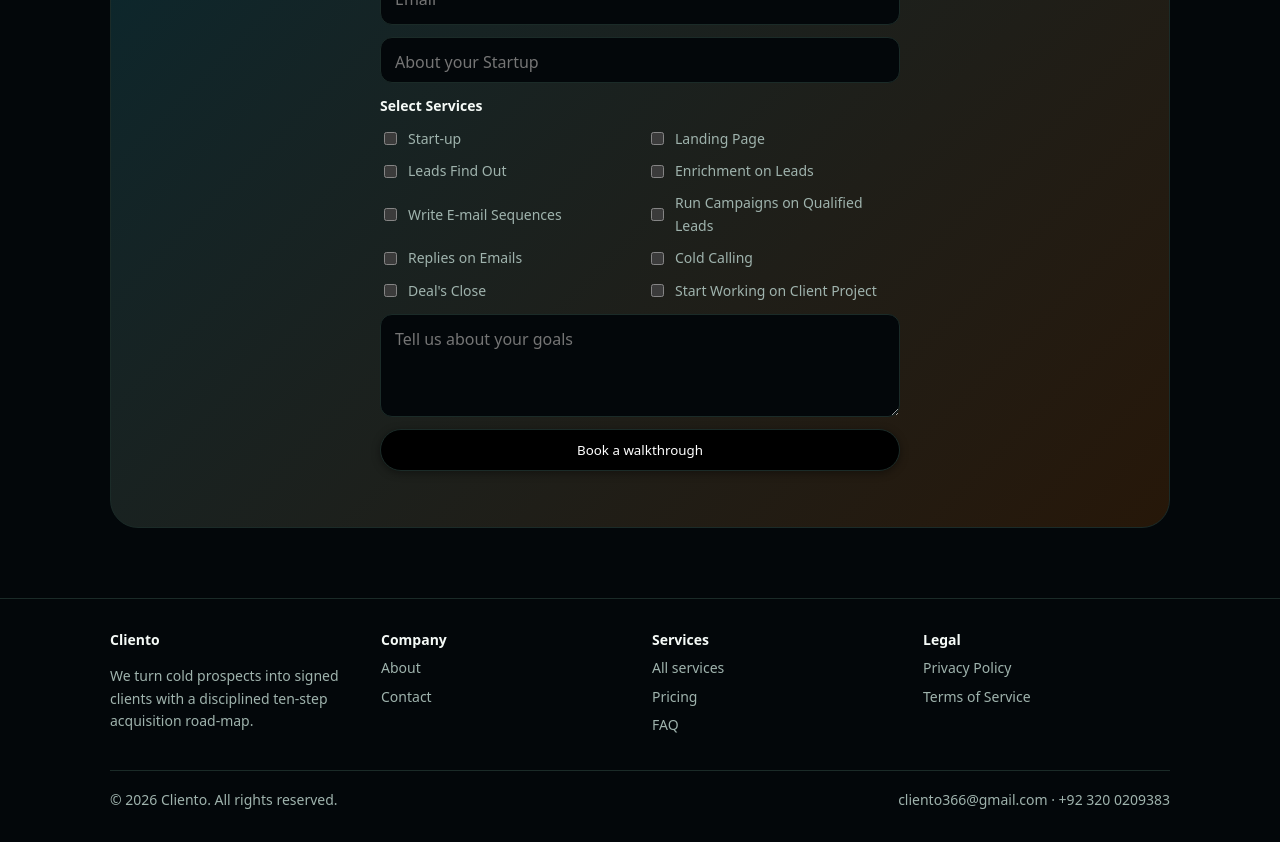
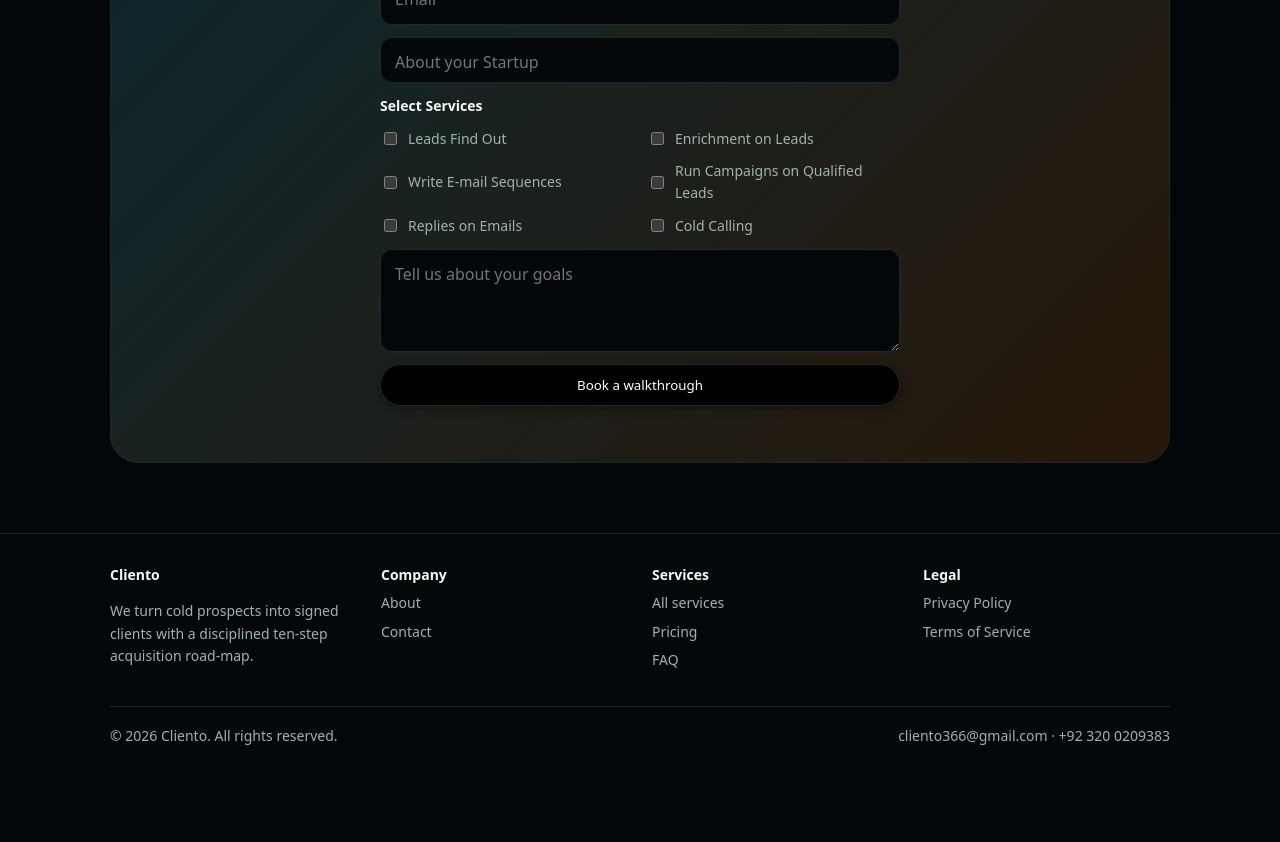
Before and after one commit to saimmali4911-prog/Cliento, a React (Vite) app in the folder client/: page / in a window 1280 px wide. Shown: the part 5280-6122 px from the top of the page. After the commit the page ends 6057 px from the top, so only its background shows below. Built offline with nearby package versions, Linux system fonts and the light colour scheme.

Commit message:
Remove Start-up, Landing Page, Start Working on Client Project, and Deal's Close from form checkboxes

```diff
--- a/client/src/pages/Contact.jsx
+++ b/client/src/pages/Contact.jsx
@@ -13,16 +13,12 @@ export default function Contact() {
   const [statusMsg, setStatusMsg] = useState('');
 
   const SERVICE_OPTIONS = [
-    "Start-up",
-    "Landing Page",
     "Leads Find Out",
     "Enrichment on Leads",
     "Write E-mail Sequences",
     "Run Campaigns on Qualified Leads",
     "Replies on Emails",
-    "Cold Calling",
-    "Deal's Close",
-    "Start Working on Client Project"
+    "Cold Calling"
   ];
 
   const handleCheckbox = (option) => {
--- a/client/src/pages/Home.jsx
+++ b/client/src/pages/Home.jsx
@@ -59,16 +59,12 @@ export default function Home() {
   });
 
   const SERVICE_OPTIONS = [
-    "Start-up",
-    "Landing Page",
     "Leads Find Out",
     "Enrichment on Leads",
     "Write E-mail Sequences",
     "Run Campaigns on Qualified Leads",
     "Replies on Emails",
-    "Cold Calling",
-    "Deal's Close",
-    "Start Working on Client Project"
+    "Cold Calling"
   ];
 
   const handleCheckbox = (option) => {
```
